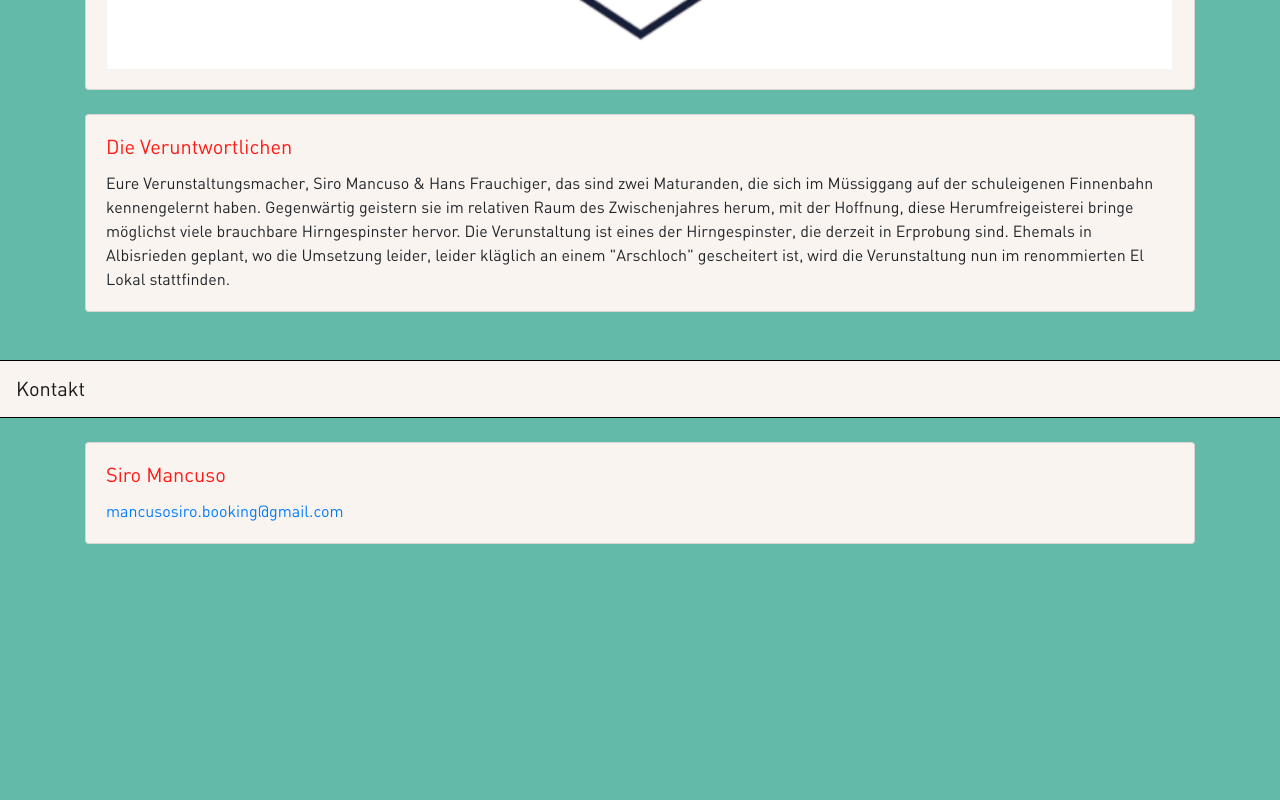
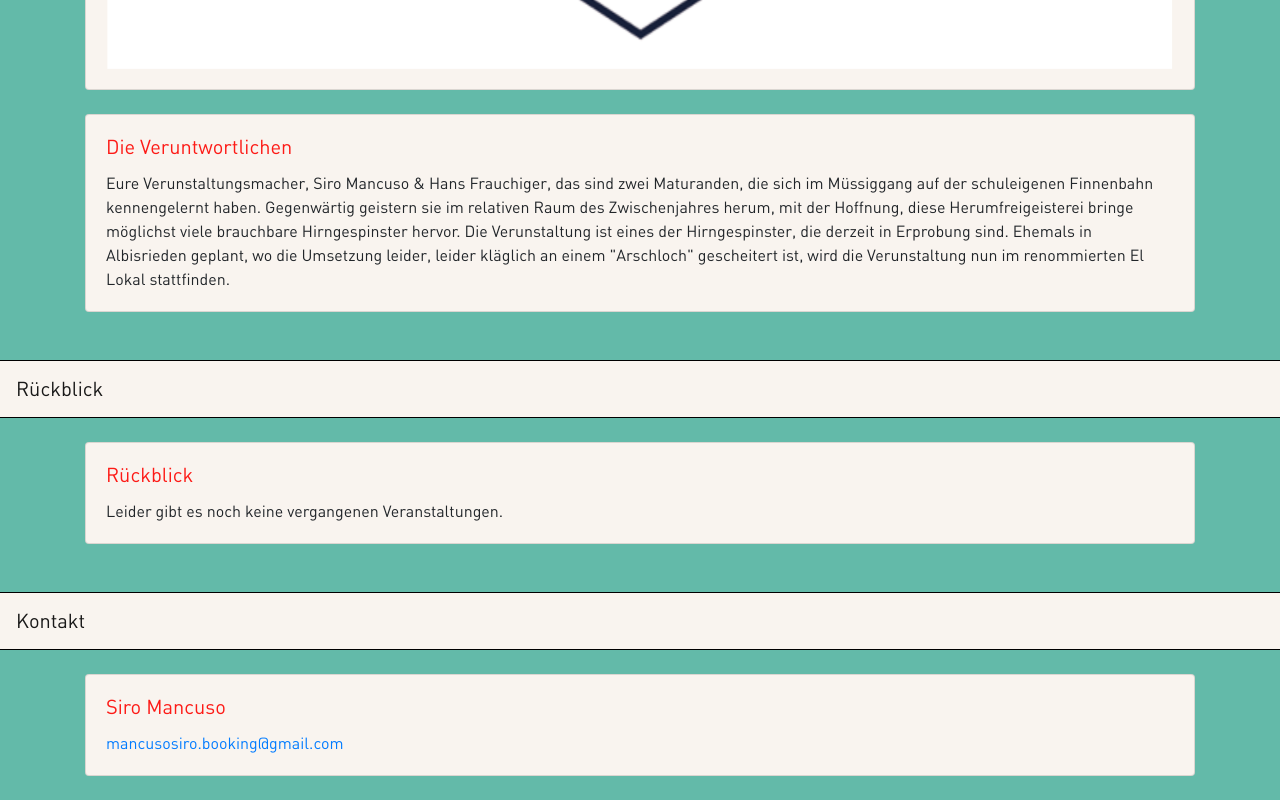
Before and after one commit to zorafuchs/verunstaltung, a React (Create React App) app: page / in a window 1280 px wide. Shown: the part 2703-3503 px from the top of the page. Before the commit the page ends 3271 px from the top, so only its background shows below. Built offline with nearby package versions, Linux system fonts and the light colour scheme.

Commit message:
add past events

```diff
--- a/src/App.tsx
+++ b/src/App.tsx
@@ -1,6 +1,6 @@
 import * as React from 'react';
-import { Container, Image, Navbar } from 'react-bootstrap';
-import { ContactsComponent } from './components/ContactsComponent'
+import { Card, Container, Image, Navbar } from 'react-bootstrap';
+import { ContactsComponent } from './components/ContactsComponent';
 import { NavigationComponent } from './components/NavigationComponent';
 import { EventsComponent } from './components/EventsComponent';
 import { InformationsComponent } from './components/InformationsComponent';
@@ -25,6 +25,20 @@ export const App: React.FC = () => (
       <br />
     </Container>
 
+    <Navbar id="past" className="mt-4" bg="white">
+      <Navbar.Brand>Rückblick</Navbar.Brand>
+    </Navbar>
+
+    <Container>
+      <Card className="mt-4">
+        <Card.Body>
+          <Card.Title>Rückblick</Card.Title>
+          <Card.Text>Leider gibt es noch keine vergangenen Veranstaltungen.</Card.Text>
+        </Card.Body>
+      </Card>
+      <br />
+    </Container>
+
     <Navbar id="contact" className="mt-4" bg="white">
       <Navbar.Brand>Kontakt</Navbar.Brand>
     </Navbar>
```
